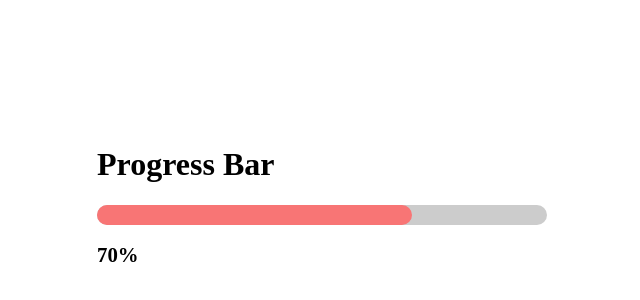
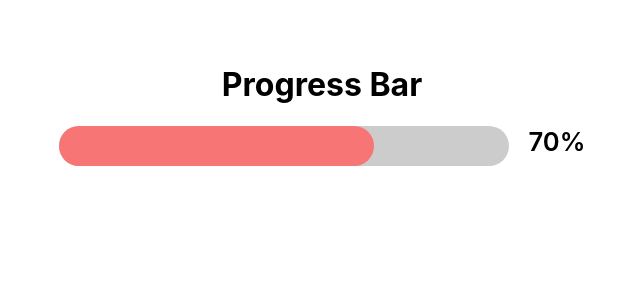
Before and after one commit to stanley-agwu/react-apps, a React (Create React App) app in the folder react-progress-bar-app/: page / in a window 1280 px wide. Shown: the part 202-502 px from the top of the page, without its empty margins (318-958 px from the left). Built offline with nearby package versions, Linux system fonts and the light colour scheme; the HTML template or start-up script is replaced by a standard one.

Commit message:
updated progress styles
updated progress styles

```diff
--- a/react-progress-bar-app/src/ProgressBar.js
+++ b/react-progress-bar-app/src/ProgressBar.js
@@ -3,42 +3,54 @@ import PropTypes from "prop-types";
 import Styled from "styled-components";
 
 const Container = Styled.div`
-    display: grid;
+    display: flex;
     justify-content: center;
     align-items: center;
-    height: 100vh;
+    flex-direction: column;
+    height: 80vh;
+    font-family: -apple-system, BlinkMacSystemFont, 'Segoe UI', 'Roboto', 'Oxygen',
+    'Ubuntu', 'Cantarell', 'Fira Sans', 'Droid Sans', 'Helvetica Neue',
+    sans-serif;
 
     p{
         font-weight: 600;
-        font-size: 1.3em;
+        font-size: 1.6em;
     }
 
     progress[value] {
-        width: ${props => props.width};
-
+        width: ${({width}) => width || "200px"};
         -webkit-appearance: none;
         appearance: none;
     }
 
     progress[value]::-webkit-progress-bar {
-        height: 20px;
+        height: 40px;
         border-radius: 20px;
         background-color: #ccc;
     }
 
     progress[value]::-webkit-progress-value {
-        height: 20px;
+        height: 40px;
         border-radius: 20px;
-        background-color: ${props => props.color};
+        background-color: ${({color}) => color};
+    }
+    div{
+      display: inline-flex;
+    }
+    p{
+      margin-left: 20px;
+      transform: translateY(-80%)
     }
 `;
 
 const ProgressBar = ({ value, max, color, width }) => {
   return (
     <Container color={color} width={width}>
-        <span><h1>Progress Bar</h1>
-        <progress value={value} max={max} />
-        <p>{(value / max) * 100}%</p></span>
+        <h1>Progress Bar</h1>
+        <div>
+          <progress value={value} max={max} width={width} color={color}/>
+          <p>{(value / max) * 100}%</p>
+        </div>
     </Container>
   );
 };
@@ -53,7 +65,7 @@ ProgressBar.propTypes = {
 ProgressBar.defaultProps = {
   max: 100,
   color: "#CAB6CD",
-  width: "300px"
+  width: "400px"
 };
 
 export default ProgressBar;
```
